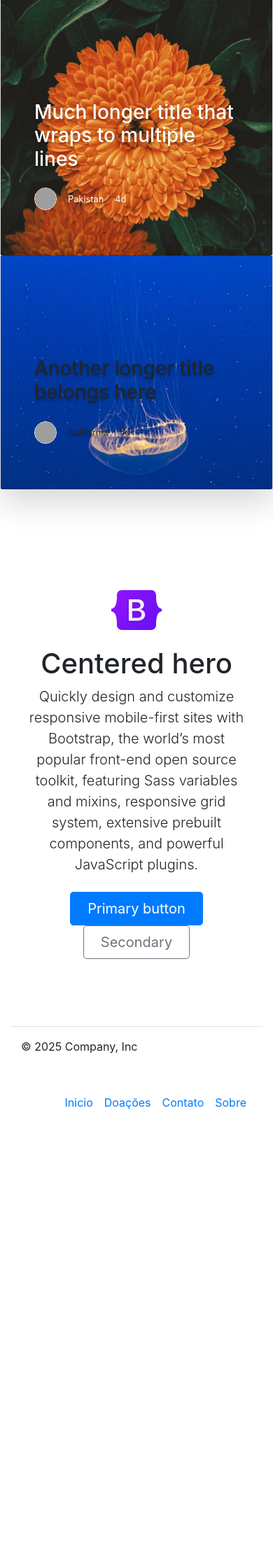
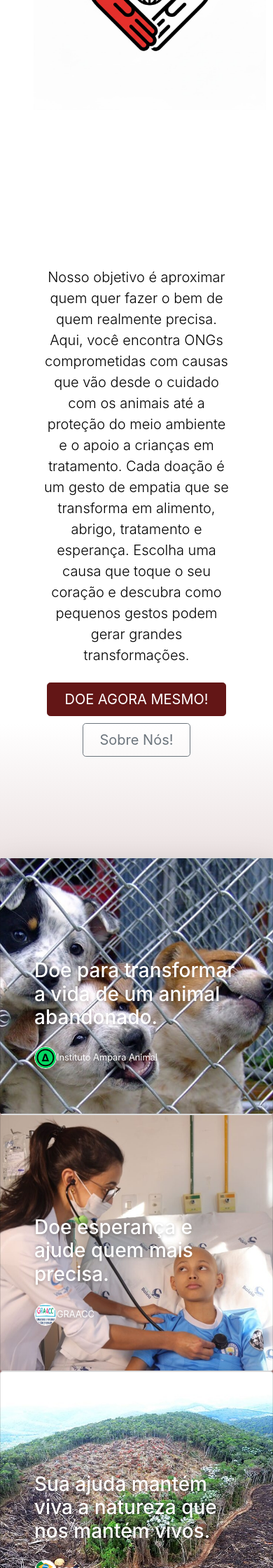
Before and after one commit to MarchettiGit/site-arrecadacao-ongs, a PHP site: page / in a window 390 px wide. Shown: the part 538-2778 px from the top of the page at 70% size. Before the commit the page ends 2122 px from the top, so only its background shows below. Run offline with PHP 8.4, Linux system fonts and the light colour scheme; grey boxes are pictures that could not be loaded.

Commit message:
Finalizaçao da pagina HOME + CSS
Finalizei a página inicial (Home) utilizando Bootstrap, HTML e CSS, aplicando ajustes de cores, espaçamentos e layout responsivo. Inserí imagens do próprio site e favicon, além de implementar animações de entrada nos elementos utilizando a biblioteca AOS, garantindo uma experiência visual mais dinâmica e agradável.

```diff
--- a/assets/css/style.css
+++ b/assets/css/style.css
@@ -1,27 +1,44 @@
-
-
+/* =========================
+   Form Controls
+   ========================= */
 .form-control-dark {
   border-color: var(--bs-gray);
 }
+
 .form-control-dark:focus {
   border-color: #fff;
   box-shadow: 0 0 0 .25rem rgba(255, 255, 255, .25);
 }
 
+/* =========================
+   Texto e Tipografia
+   ========================= */
 .text-small {
   font-size: 85%;
 }
 
+/* Corrigindo múltiplas classes combinadas */
+.pt-5.mt-5.mb-4.display-6.lh-1.fw-bold {
+  color: white;
+}
+
+/* =========================
+   Dropdown
+   ========================= */
 .dropdown-toggle:not(:focus) {
   outline: 0;
 }
 
+/* =========================
+   Ícones e Cards
+   ========================= */
 .feature-icon {
   width: 4rem;
   height: 4rem;
   border-radius: .75rem;
 }
 
+.feature-icon-small,
 .icon-square {
   width: 3rem;
   height: 3rem;
@@ -38,11 +55,158 @@
   background-size: cover;
 }
 
-.feature-icon-small {
-  width: 3rem;
-  height: 3rem;
-}
-
+/* =========================
+   Responsividade
+   ========================= */
 @media (min-width: 992px) {
   .rounded-lg-3 { border-radius: .3rem; }
 }
+
+/* =========================
+   Body e Background
+   ========================= */
+body {
+  background: linear-gradient(180deg, #ffffff 50%, #631616);
+  color: white;
+  border: none;
+  transition: background 1s ease;
+}
+
+/* =========================
+   Header e Menu
+   ========================= */
+.cabeça p {
+  margin-left: 10px;
+  font-weight: 500;
+  color: #6b0b0b; /* cor do texto do header */
+}
+
+.nav li {
+  margin-right: 20px;
+}
+
+.cabeça .nav-link {
+  color: #631616;
+  font-weight: 500;
+  transition: color 0.3s ease;
+}
+
+.cabeça .nav-link:hover {
+  color: #000000;
+}
+
+/* =========================
+   Botões
+   ========================= */
+
+/* Botão Login personalizado */
+.login-btn,
+.btn-outline-primary {
+  color: #6b0b0b;
+  border-color: #ffffff;
+  transition: all 0.3s ease;
+}
+
+.login-btn:hover,
+.btn-outline-primary:hover {
+  background-color: #ffffff;
+  color: #000000;
+  transform: scale(1.05);
+  box-shadow: 0 0 10px rgba(255, 255, 255, 0.6);
+}
+
+/* Botão Cadastre-se */
+.cadastro-btn {
+  background-color: #28a745;
+  color: white;
+  border: none;
+  transition: all 0.4s ease;
+  animation: pulse 2s infinite;
+}
+
+.cadastro-btn:hover {
+  background-color: #218838;
+  transform: scale(1.05);
+}
+
+/* Animação pulsante */
+@keyframes pulse {
+  0% { box-shadow: 0 0 0 0 rgba(40, 167, 69, 0.6); }
+  70% { box-shadow: 0 0 0 10px rgba(40, 167, 69, 0); }
+  100% { box-shadow: 0 0 0 0 rgba(40, 167, 69, 0); }
+}
+
+/* Botão Primário (Cadastre-se ou outros) */
+.btn-primary {
+  background-color: #631616;
+  border-color: #631616;
+  color: white;
+  transition: all 0.3s ease;
+}
+
+.btn-primary:hover {
+  background-color: #631616;
+  border-color: #631616;
+  transform: scale(1.05);
+  box-shadow: 0 0 10px rgba(230, 57, 70, 0.6);
+}
+
+/* Remover efeito azul ao clicar/focar */
+.btn-primary:focus,
+.btn-outline-primary:focus,
+.btn-primary:active,
+.btn-outline-primary:active {
+  outline: none;
+  box-shadow: none;
+}
+
+/* =========================
+   Texto Header Específico
+   ========================= */
+.col-md-3.mb-2.mb-md-0.d-flex.align-items-center p {
+  color: #6b0b0b;
+  font-weight: 500;
+}
+.lead {
+  color: black;
+}
+ul.nav li a {
+  color: #ffffff; /* cor desejada */
+}
+ul.nav li a:hover {
+  color: #ffd1d1; /* cor ao passar o mouse */
+}
+
+.card-cover {
+  transition: transform 0.3s ease, box-shadow 0.3s ease; /* animação suave */
+  cursor: pointer;
+  z-index: 1; /* garante que ele esteja na frente quando expandir */
+}
+
+.card-cover:hover {
+  transform: scale(1.05); /* aumenta 5% */
+  box-shadow: 0 10px 20px rgba(0,0,0,0.3); /* sombra mais forte */
+  z-index: 10; /* coloca sobre os outros elementos */
+}
+
+/* Espaçamento entre os botões */
+.botoes-container button {
+  margin-right: 15px; /* espaço entre os botões horizontal */
+}
+
+/* Remove margem do último botão */
+.botoes-container button:last-child {
+  margin-right: 0;
+}
+
+/* Para mobile (grid) vertical, colocar espaçamento abaixo */
+@media (max-width: 576px) {
+  .botoes-container button {
+    margin-right: 0;
+    margin-bottom: 10px; /* espaço vertical */
+  }
+
+  .botoes-container button:last-child {
+    margin-bottom: 0;
+  }
+}
--- a/index.html
+++ b/index.html
@@ -6,186 +6,112 @@
   <title>Doações para ONG'S</title>
   <link rel="stylesheet" href="https://stackpath.bootstrapcdn.com/bootstrap/4.1.3/css/bootstrap.min.css" integrity="sha384-MCw98/SFnGE8fJT3GXwEOngsV7Zt27NXFoaoApmYm81iuXoPkFOJwJ8ERdknLPMO" crossorigin="anonymous">
   <link rel="stylesheet" href="assets/css/style.css">
+  <link href="https://unpkg.com/aos@2.3.1/dist/aos.css" rel="stylesheet">
+  <link rel="shortcut icon" href="assets/img/unnamed-removebg-preview.ico" type="image/x-icon">
 </head>
 <body>
-    <header
-          class="d-flex flex-wrap align-items-center justify-content-center justify-content-md-between py-3 mb-4 border-bottom"
-        >
-          <div class="col-md-3 mb-2 mb-md-0">
-            <a
-              href="/"
-              class="d-inline-flex link-body-emphasis text-decoration-none"
-            >
-              <svg
-                class="bi"
-                width="40"
-                height="32"
-                role="img"
-                aria-label="Bootstrap"
-              >
-                <use xlink:href="#bootstrap"></use>
-              </svg>
+  <header class="cabeça d-flex flex-wrap align-items-center justify-content-center justify-content-md-between py-3 mb-4 border-bottom" data-aos="fade-down">
+    <!-- Logo -->
+    <div class="col-md-3 mb-2 mb-md-0 d-flex align-items-center">
+      <a href="/" class="d-inline-flex link-body-emphasis text-decoration-none">
+        <img src="assets/img/Header/unnamed.jpg" alt="Logo do site" width="100" height="auto">
       </a>
+      <p class="paragrafo-header">Escolha uma causa, faça sua parte. Sua doação muda vidas!</p>
     </div>
-          <ul
-            class="nav col-12 col-md-auto mb-2 justify-content-center mb-md-0"
-          >
-            <li><a href="#" class="nav-link px-2 link-secondary">Inicio</a></li>
-            <li><a href="#" class="nav-link px-2">Doações</a></li>
-            <li><a href="#" class="nav-link px-2">Contato</a></li>
-            <li><a href="#" class="nav-link px-2">Sobre</a></li>
 
+    <!-- Menu -->
+    <ul class="nav col-12 col-md-auto mb-2 justify-content-center mb-md-0">
+      <li><a href="index.html" class="nav-link px-5 link-secondary">Início</a></li>
+      <li><a href="doacoes.html" class="nav-link px-5">Doações</a></li>
+      <li><a href="contato.html" class="nav-link px-5">Contato</a></li>
+      <li><a href="sobre.html" class="nav-link px-5">Sobre</a></li>
     </ul>
-          <div class="col-md-3 text-end">
-            <button type="button" class="btn btn-outline-primary me-2">
+
+    <!-- Botões -->
+    <div class="cadastro col-md-3 text-end">
+      <button onclick="window.location.href='login.html'" type="button" class="btn btn-light me-2">
         Login
       </button>
-            <button type="button" class="btn btn-primary">Sign-up</button>
+      <button onclick="window.location.href='cadastro.html'" type="button" class="btn btn-outline-danger">
+        Cadastre-se
+      </button>
     </div>
   </header>
 
+  <!-- =========================
+       Seção de Texto com Imagem
+       ========================= -->
+  <div class="px-5 py-5 my-5 text-center" data-aos="fade-up">
+    <img class="d-block mx-auto mb-4" src="assets/img/Header/unnamed.jpg" alt="Imagem pequena" width="332" height="auto">
+    <h1 class="display-5 fw-bold text-body-emphasis">Faça parte da mudança que o mundo precisa.</h1>
+    <div class="col-lg-6 mx-auto">
+      <p class="lead mb-4">
+        Nosso objetivo é aproximar quem quer fazer o bem de quem realmente precisa.
+        Aqui, você encontra ONGs comprometidas com causas que vão desde o cuidado com os animais até a proteção do meio ambiente e o apoio a crianças em tratamento.
+        Cada doação é um gesto de empatia que se transforma em alimento, abrigo, tratamento e esperança.
+        Escolha uma causa que toque o seu coração e descubra como pequenos gestos podem gerar grandes transformações.
+      </p>
+      <div class="d-grid gap-2 d-sm-flex justify-content-sm-center botoes-container">
+  <button type="button" onclick="window.location.href='doacoes.html'"  class="btn btn-primary btn-lg px-4">
+    DOE AGORA MESMO!
+  </button>
+  <button type="button" onclick="window.location.href='sobre.html'" class="btn btn-outline-secondary btn-lg px-4">
+    Sobre Nós!
+  </button>
+</div>
+    </div>
+  </div>
 
- <div class="row row-cols-1 row-cols-lg-3 align-items-stretch g-4 py-5">
+  <!-- =========================
+       Seção de Cards
+       ========================= -->
+  <div class="row row-cols-1 row-cols-lg-3 align-items-stretch g-4 py-5" data-aos="fade-up">
     <div class="col">
-            <div
-              class="card card-cover h-100 overflow-hidden text-bg-dark rounded-4 shadow-lg"
-              style="background-image: url('https://encrypted-tbn0.gstatic.com/images?q=tbn:ANd9GcTyhI-_JMrSEBp470hJiEZiS__yqUCuYhREmg&s')"
-            >
-              <div
-                class="d-flex flex-column h-100 p-5 pb-3 text-white text-shadow-1"
-              >
+      <div class="card card-cover h-100 overflow-hidden text-bg-dark rounded-4 shadow-lg" style="background-image: url('assets/img/Cards/resgate-de-animais.jpg')">
+        <div class="d-flex flex-column h-100 p-5 pb-3 text-white text-shadow-1">
           <h3 class="pt-5 mt-5 mb-4 display-6 lh-1 fw-bold">
-                  Short title, long jacket
+            Doe para transformar a vida de um animal abandonado.
           </h3>
           <ul class="d-flex list-unstyled mt-auto">
             <li class="me-auto">
-                    <img
-                      src="https://expo.getbootstrap.com/assets/img/screenshots/super-mario-odyssey.jpg"
-                      alt="Bootstrap"
-                      width="32"
-                      height="32"
-                      class="rounded-circle border border-white"
-                    />
+              <img src="assets/img/Cards/institutoamparanimal_logo.jpg" alt="Logo ONG" width="32" height="32" class="rounded-circle border border-white">
             </li>
             <li class="d-flex align-items-center me-3">
-                    <svg
-                      class="bi me-2"
-                      width="1em"
-                      height="1em"
-                      role="img"
-                      aria-label="Location"
-                    >
-                      <use xlink:href="#geo-fill"></use>
-                    </svg>
-                    <small>Earth</small>
-                  </li>
-                  <li class="d-flex align-items-center">
-                    <svg
-                      class="bi me-2"
-                      width="1em"
-                      height="1em"
-                      role="img"
-                      aria-label="Duration"
-                    >
-                      <use xlink:href="#calendar3"></use>
-                    </svg>
-                    <small>3d</small>
+              <small>Instituto Ampara Animal</small>
             </li>
           </ul>
         </div>
       </div>
     </div>
     <div class="col">
-            <div
-              class="card card-cover h-100 overflow-hidden text-bg-dark rounded-4 shadow-lg"
-              style="background-image: url(&quot;unsplash-photo-2.jpg&quot;)"
-            >
-              <div
-                class="d-flex flex-column h-100 p-5 pb-3 text-white text-shadow-1"
-              >
+      <div class="card card-cover h-100 overflow-hidden text-bg-dark rounded-4 shadow-lg" style="background-image: url('assets/img/Cards/hospital.jpg')">
+        <div class="d-flex flex-column h-100 p-5 pb-3 text-white text-shadow-1">
           <h3 class="pt-5 mt-5 mb-4 display-6 lh-1 fw-bold">
-                  Much longer title that wraps to multiple lines
+            Doe esperança e ajude quem mais precisa.
           </h3>
           <ul class="d-flex list-unstyled mt-auto">
             <li class="me-auto">
-                    <img
-                      src="https://github.com/twbs.png"
-                      alt="Bootstrap"
-                      width="32"
-                      height="32"
-                      class="rounded-circle border border-white"
-                    />
+              <img src="assets/img/Cards/GRAAC.jpg" alt="Logo ONG" width="32" height="32" class="rounded-circle border border-white">
             </li>
             <li class="d-flex align-items-center me-3">
-                    <svg
-                      class="bi me-2"
-                      width="1em"
-                      height="1em"
-                      role="img"
-                      aria-label="Location"
-                    >
-                      <use xlink:href="#geo-fill"></use>
-                    </svg>
-                    <small>Pakistan</small>
-                  </li>
-                  <li class="d-flex align-items-center">
-                    <svg
-                      class="bi me-2"
-                      width="1em"
-                      height="1em"
-                      role="img"
-                      aria-label="Duration"
-                    >
-                      <use xlink:href="#calendar3"></use>
-                    </svg>
-                    <small>4d</small>
+              <small>GRAACC</small>
             </li>
           </ul>
         </div>
       </div>
     </div>
     <div class="col">
-            <div
-              class="card card-cover h-100 overflow-hidden text-bg-dark rounded-4 shadow-lg"
-              style="background-image: url(&quot;unsplash-photo-3.jpg&quot;)"
-            >
-              <div class="d-flex flex-column h-100 p-5 pb-3 text-shadow-1">
+      <div class="card card-cover h-100 overflow-hidden text-bg-dark rounded-4 shadow-lg" style="background-image: url('assets/img/Cards/mata.jpg')">
+        <div class="d-flex flex-column h-100 p-5 pb-3 text-white text-shadow-1">
           <h3 class="pt-5 mt-5 mb-4 display-6 lh-1 fw-bold">
-                  Another longer title belongs here
+            Sua ajuda mantém viva a natureza que nos mantém vivos.
           </h3>
           <ul class="d-flex list-unstyled mt-auto">
             <li class="me-auto">
-                    <img
-                      src="https://github.com/twbs.png"
-                      alt="Bootstrap"
-                      width="32"
-                      height="32"
-                      class="rounded-circle border border-white"
-                    />
+              <img src="assets/img/Cards/mata icon.png" alt="Logo ONG" width="32" height="32" class="rounded-circle border border-white">
             </li>
             <li class="d-flex align-items-center me-3">
-                    <svg
-                      class="bi me-2"
-                      width="1em"
-                      height="1em"
-                      role="img"
-                      aria-label="Location"
-                    >
-                      <use xlink:href="#geo-fill"></use>
-                    </svg>
-                    <small>California</small>
-                  </li>
-                  <li class="d-flex align-items-center">
-                    <svg
-                      class="bi me-2"
-                      width="1em"
-                      height="1em"
-                      role="img"
-                      aria-label="Duration"
-                    >
-                      <use xlink:href="#calendar3"></use>
-                    </svg>
-                    <small>5d</small>
+              <small>SOS Mata Atlântica</small>
             </li>
           </ul>
         </div>
@@ -193,68 +119,43 @@
     </div>
   </div>
 
-  <div class="px-4 py-5 my-5 text-center">
-        <img
-          class="d-block mx-auto mb-4"
-          src="../assets/brand/bootstrap-logo.svg"
-          alt=""
-          width="72"
-          height="57"
-        />
-        <h1 class="display-5 fw-bold text-body-emphasis">Centered hero</h1>
-        <div class="col-lg-6 mx-auto">
-          <p class="lead mb-4">
-            Quickly design and customize responsive mobile-first sites with
-            Bootstrap, the world’s most popular front-end open source toolkit,
-            featuring Sass variables and mixins, responsive grid system,
-            extensive prebuilt components, and powerful JavaScript plugins.
+  <!-- =========================
+       Footer
+       ========================= -->
+  <div class="container" >
+    <footer class="d-flex flex-wrap justify-content-between align-items-center py-3 my-4 border-top">
+      <p class="col-md-4 mb-0 text-body-secondary">
+        &copy; UMC
       </p>
-          <div class="d-grid gap-2 d-sm-flex justify-content-sm-center">
-            <button type="button" class="btn btn-primary btn-lg px-4 gap-3">
-              Primary button
-            </button>
-            <button type="button" class="btn btn-outline-secondary btn-lg px-4">
-              Secondary
-            </button>
-          </div>
-        </div>
-      </div>
-
- <div class="container">
-      <footer
-        class="d-flex flex-wrap justify-content-between align-items-center py-3 my-4 border-top"
-      >
-        <p class="col-md-4 mb-0 text-body-secondary">
-          &copy; 2025 Company, Inc
-        </p>
-        <a
-          href="/"
-          class="col-md-4 d-flex align-items-center justify-content-center mb-3 mb-md-0 me-md-auto link-body-emphasis text-decoration-none"
-          aria-label="Bootstrap"
-        >
+      <a href="/" class="col-md-4 d-flex align-items-center justify-content-center mb-3 mb-md-0 me-md-auto link-body-emphasis text-decoration-none" aria-label="Bootstrap">
         <svg class="bi me-2" width="40" height="32" aria-hidden="true">
           <use xlink:href="#bootstrap"></use>
         </svg>
       </a>
       <ul class="nav col-md-4 justify-content-end">
         <li class="nav-item">
-            <a href="#" class="nav-link px-2 text-body-secondary">Inicio</a>
+          <a href="index.html" class="nav-link px-2 text-body-secondary">Inicio</a>
         </li>
         <li class="nav-item">
-            <a href="#" class="nav-link px-2 text-body-secondary">Doações</a>
+          <a href="doacoes.html" class="nav-link px-2 text-body-secondary">Doações</a>
         </li>
         <li class="nav-item">
-            <a href="#" class="nav-link px-2 text-body-secondary">Contato</a>
+          <a href="contato.html" class="nav-link px-2 text-body-secondary">Contato</a>
         </li>
         <li class="nav-item">
-            <a href="#" class="nav-link px-2 text-body-secondary">Sobre</a>
+          <a href="sobre.html" class="nav-link px-2 text-body-secondary">Sobre</a>
         </li>
-
       </ul>
     </footer>
   </div>
-<script
-src="https://stackpath.bootstrapcdn.com/bootstrap/4.1.3/js/bootstrap.min.js" integrity="sha384-ChfqqxuZUCnJSK3+MXmPNIyE6ZbWh2IMqE241rYiqJxyMiZ6OW/JmZQ5stwEULTy" crossorigin="anonymous">
+
+  <script src="https://stackpath.bootstrapcdn.com/bootstrap/4.1.3/js/bootstrap.min.js" crossorigin="anonymous"></script>
+  <script src="https://unpkg.com/aos@2.3.1/dist/aos.js"></script>
+  <script>
+    AOS.init({
+      duration: 1000,
+      once: true
+    });
   </script>
 </body>
 </html>
```
Also changed, not shown: assets/img/Cards/GRAAC.jpg (added), assets/img/Cards/hospital.jpg (added), assets/img/Cards/institutoamparanimal_logo.jpg (added), assets/img/Cards/mata icon.png (added), assets/img/Cards/mata.jpg (added), assets/img/Cards/resgate-de-animais.jpg (added), assets/img/Header/unnamed.jpg (added), assets/img/unnamed-removebg-preview.ico (added). Lines whose indentation alone changed are shown as unchanged.
